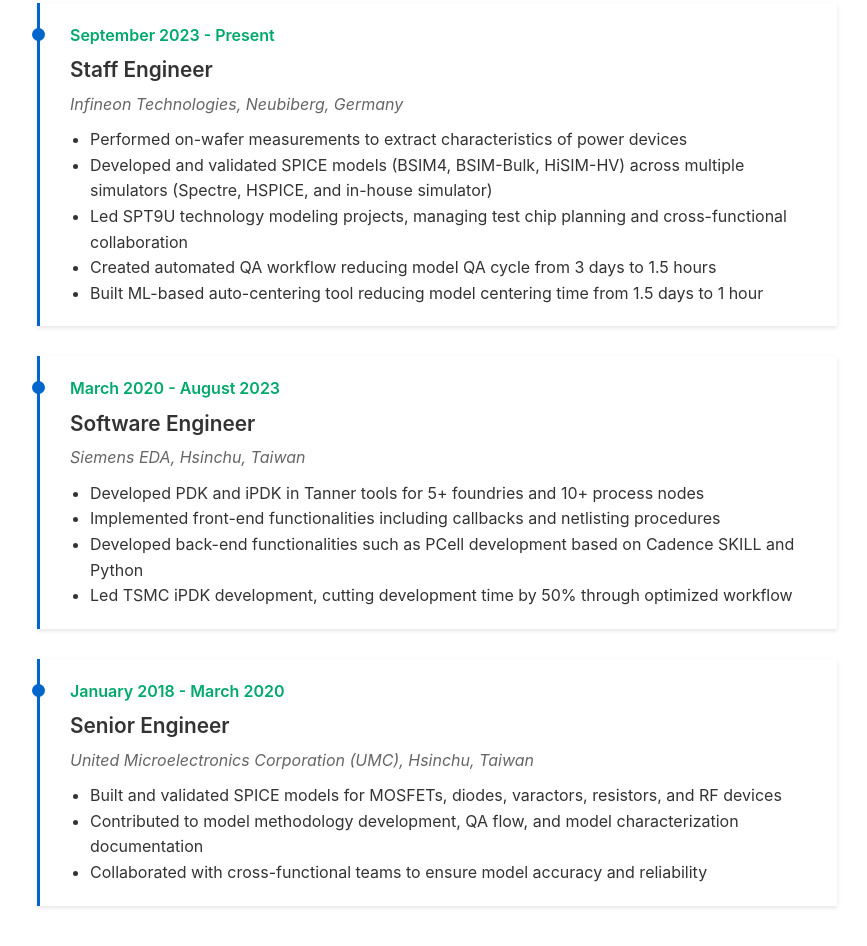
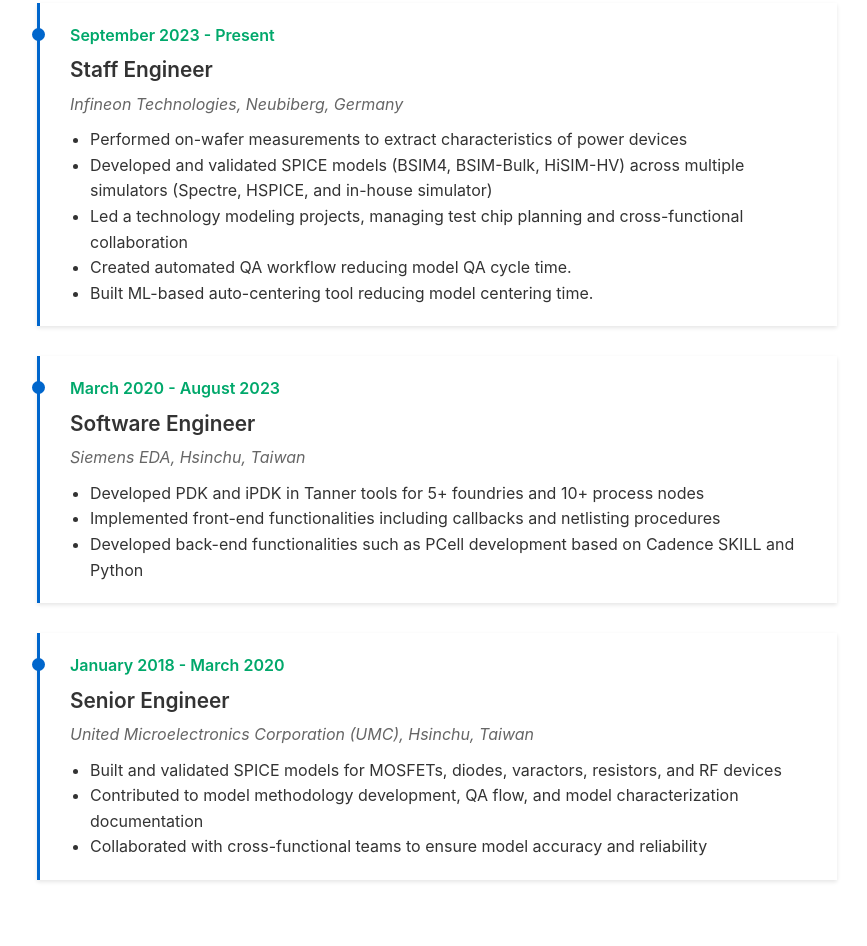
Before and after one commit to dairong-wu/my-website, a plain HTML site: page index.html in a window 1280 px wide. Shown: the part 1022-1968 px from the top of the page, without its empty margins (203-1070 px from the left). Drawn offline with Linux system fonts and the light colour scheme.

Commit message:
Add files via upload

```diff
--- a/index.html
+++ b/index.html
@@ -435,9 +435,9 @@
                         <ul>
                             <li>Performed on-wafer measurements to extract characteristics of power devices</li>
                             <li>Developed and validated SPICE models (BSIM4, BSIM-Bulk, HiSIM-HV) across multiple simulators (Spectre, HSPICE, and in-house simulator)</li>
-                            <li>Led SPT9U technology modeling projects, managing test chip planning and cross-functional collaboration</li>
-                            <li>Created automated QA workflow reducing model QA cycle from 3 days to 1.5 hours</li>
-                            <li>Built ML-based auto-centering tool reducing model centering time from 1.5 days to 1 hour</li>
+                            <li>Led a technology modeling projects, managing test chip planning and cross-functional collaboration</li>
+                            <li>Created automated QA workflow reducing model QA cycle time.</li>
+                            <li>Built ML-based auto-centering tool reducing model centering time.</li>
                         </ul>
                     </div>
                 </div>
@@ -451,7 +451,6 @@
                             <li>Developed PDK and iPDK in Tanner tools for 5+ foundries and 10+ process nodes</li>
                             <li>Implemented front-end functionalities including callbacks and netlisting procedures</li>
                             <li>Developed back-end functionalities such as PCell development based on Cadence SKILL and Python</li>
-                            <li>Led TSMC iPDK development, cutting development time by 50% through optimized workflow</li>
                         </ul>
                     </div>
                 </div>
```
